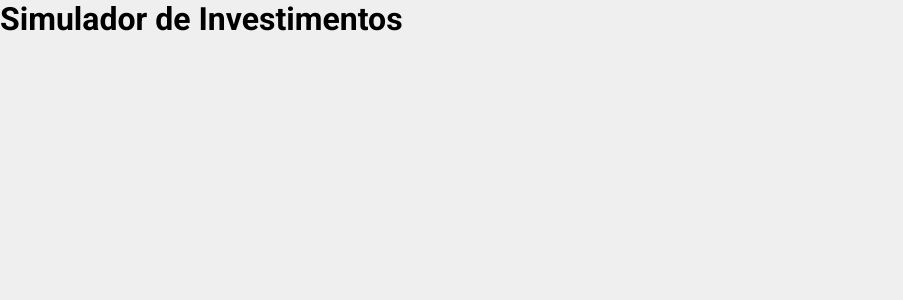
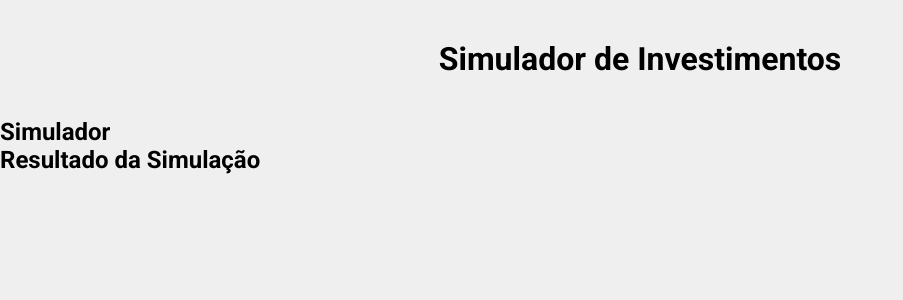
Before and after one commit to lineavelino/desafio-eqi-investimentos, a React (Vite) app: page / in a window 1280 px wide. Shown: the top 300 px of the page, without its empty margins (0-903 px from the left). Built offline with nearby package versions, Linux system fonts and the light colour scheme.

Commit message:
Adicionar componentes na tela

```diff
--- a/src/App.tsx
+++ b/src/App.tsx
@@ -1,9 +1,17 @@
+import { Results } from "./components/Results";
+import { Simulator } from "./components/Simulator";
+import styles from "./App.module.scss";
+
 export function App() {
   return (
     <>
       <header>
-    <h1>Simulador de Investimentos</h1>
+        <h1>Simulador de Investimentos</h1>
       </header>
+      <main className={styles.container}>
+        <Simulator />
+        <Results />
+      </main>
     </>
   )
 }
```
